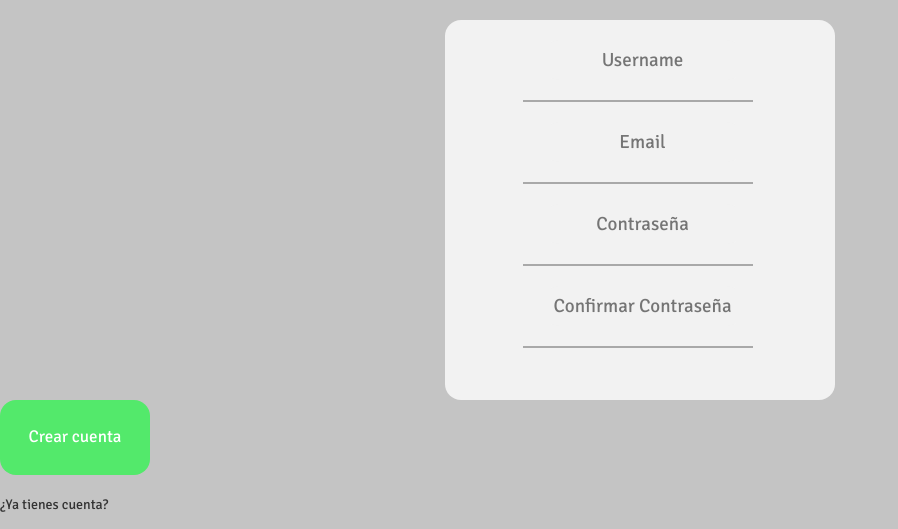
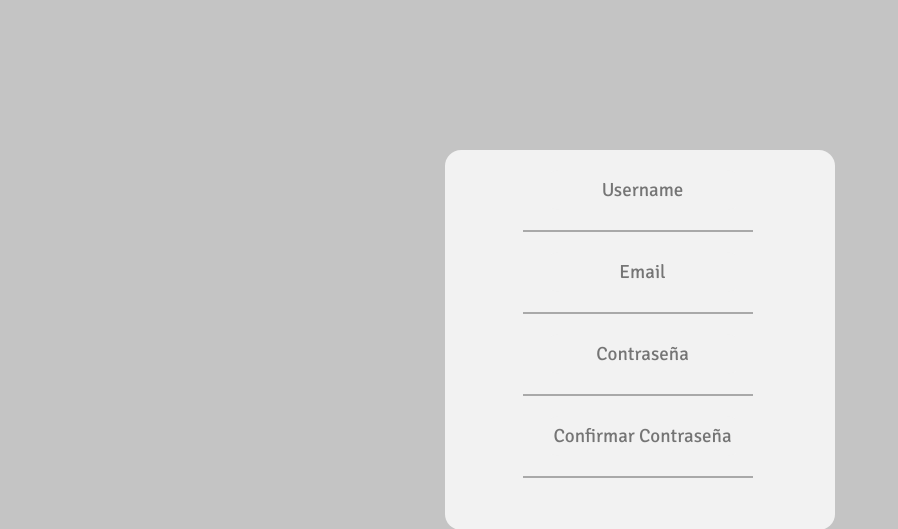
Before and after one commit to Bichotas/SkyTools_P-TECH, a Flask app: page /registrarse in a window 1280 px wide. Shown: the part 52-581 px from the top of the page, without its empty margins (0-898 px from the left). Run offline with Flask 2, Linux system fonts and the light colour scheme; some libraries are stand-ins or nearby versions.

Commit message:
Se agrego un div que da una separacion con la navbar
Se agrego un div con margin-top y bottom para separar la barra de
navegacion y no se vea muy junto

```diff
--- a/templates/index.html
+++ b/templates/index.html
@@ -21,6 +21,7 @@
         height: 380px;
         border-radius: 16px;
         display: block;
+        margin-top: auto;
         margin-left: auto;
         margin-right: auto;
     }
@@ -78,12 +79,18 @@
     }
 
 
+    .separacion{
+        margin-top: 100px;
+        margin-bottom: 150px;
+    }
+
 
 </style>
 {% endblock %}
 
 {% block body %}
 
+<div class="separacion"></div>
 <div class="contenedor">
     <div class="campo"><form action="">
 
```
